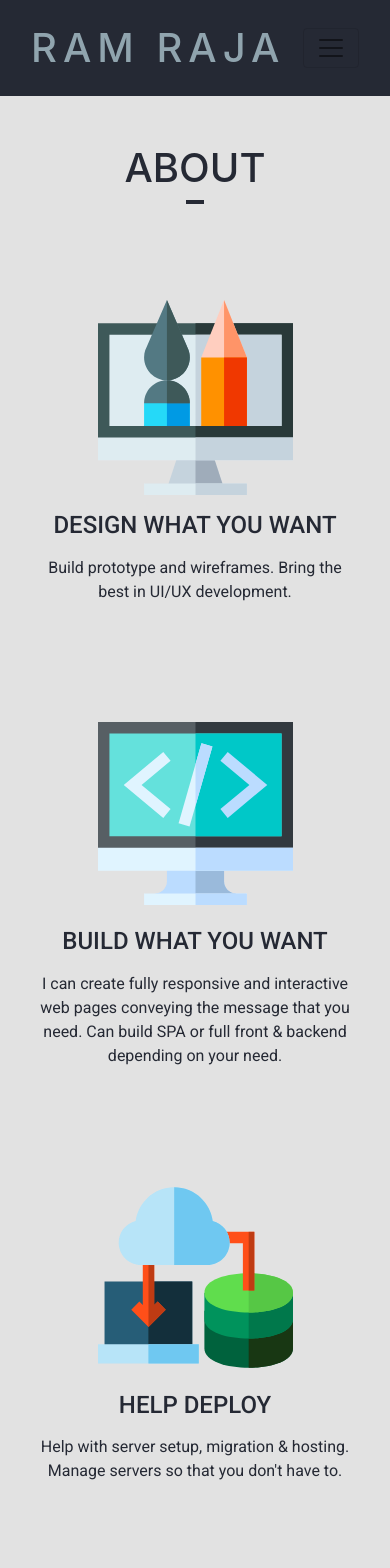
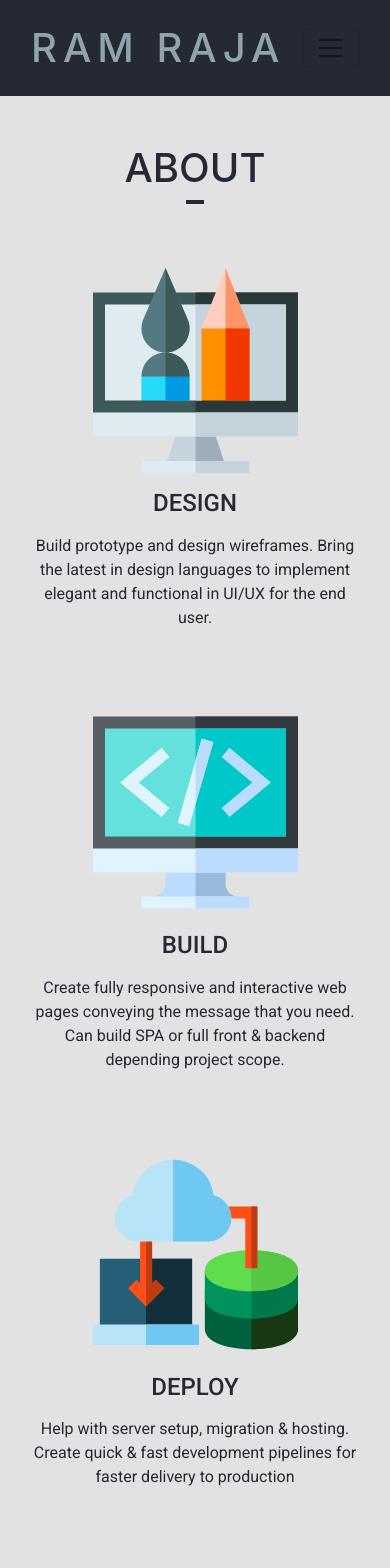
Before and after one commit to 6ixpaths/Portfolio, a Vue app in the folder portfolio/: page / in a window 390 px wide. Shown: the top 1568 px of the page. Built offline with nearby package versions, Linux system fonts and the light colour scheme.

Commit message:
CSS & Info change to About component
*Change margin on xs devices
*Change header info and put in more descriptive info
*Delete medium devices media query as there was no need for it
*Put in fixed heights for imgs

```diff
--- a/portfolio/src/components/About.vue
+++ b/portfolio/src/components/About.vue
@@ -8,7 +8,7 @@
     </div>
     <div class="row justify-content-center">
         <div class="col-xl-5 col-lg-7 col-11">
-            <div v-for="(aboutinfo, index) in aboutinfos" v-bind:key="aboutinfo.id" class="row my-5 py-4">
+            <div v-for="(aboutinfo, index) in aboutinfos" v-bind:key="aboutinfo.id" class="row my-3 my-sm-5 py-4">
                 <template v-if="index % 2 != 0">
                     <div class="col-sm-8 col-12 order-sm-1 order-2 text-center">
                         <h2 class=mt-3>{{aboutinfo.header}}</h2>
@@ -41,18 +41,18 @@ export default {
 
             aboutinfos: [
                 {
-                   header: 'DESIGN WHAT YOU WANT',
-                   info: 'Build prototype and wireframes. Bring the best in UI/UX development.',
+                   header: 'DESIGN',
+                   info: 'Build prototype and design wireframes. Bring the latest in design languages to implement elegant and functional in UI/UX for the end user.',
                    imgURL: require('../assets/graphic-design.svg')
                 },
                 {
-                   header: 'BUILD WHAT YOU WANT',
-                   info: 'I can create fully responsive and interactive web pages conveying the message that you need. Can build SPA or full front & backend depending on your need.',
+                   header: 'BUILD',
+                   info: 'Create fully responsive and interactive web pages conveying the message that you need. Can build SPA or full front & backend depending project scope.',
                    imgURL: require('../assets/coding.svg')
                 },
                 {
-                   header: 'HELP DEPLOY',
-                   info: 'Help with server setup, migration & hosting. Manage servers so that you don\'t have to.',
+                   header: 'DEPLOY',
+                   info: 'Help with server setup, migration & hosting. Create quick & fast development pipelines for faster delivery to production',
                    imgURL: require('../assets/server.svg')
                 }
             ]
@@ -98,22 +98,11 @@ img{
 
 }
 
-/*MEDIUM DEVICES*/
-@media (min-width: 768px) and (max-width: 991.98px){
-
-    img{
-
-        height: 18vw;
-
-    }
-
-}
-
 @media (max-width: 575.98px){
 
     img{
 
-        height: 50vw;
+        height: 205px;
 
     }
 
```
